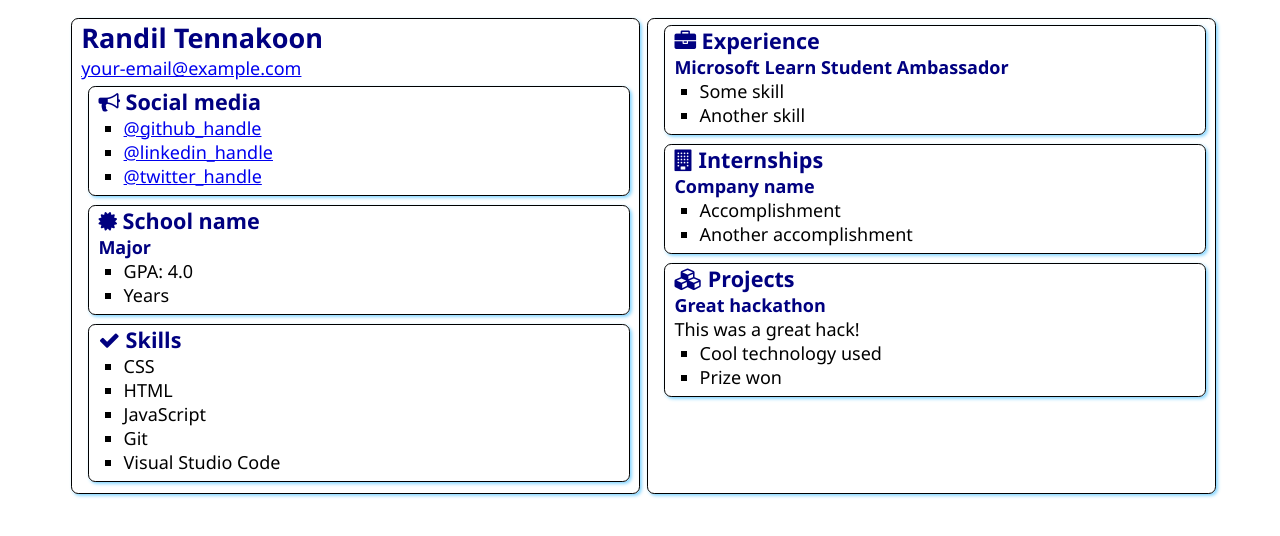
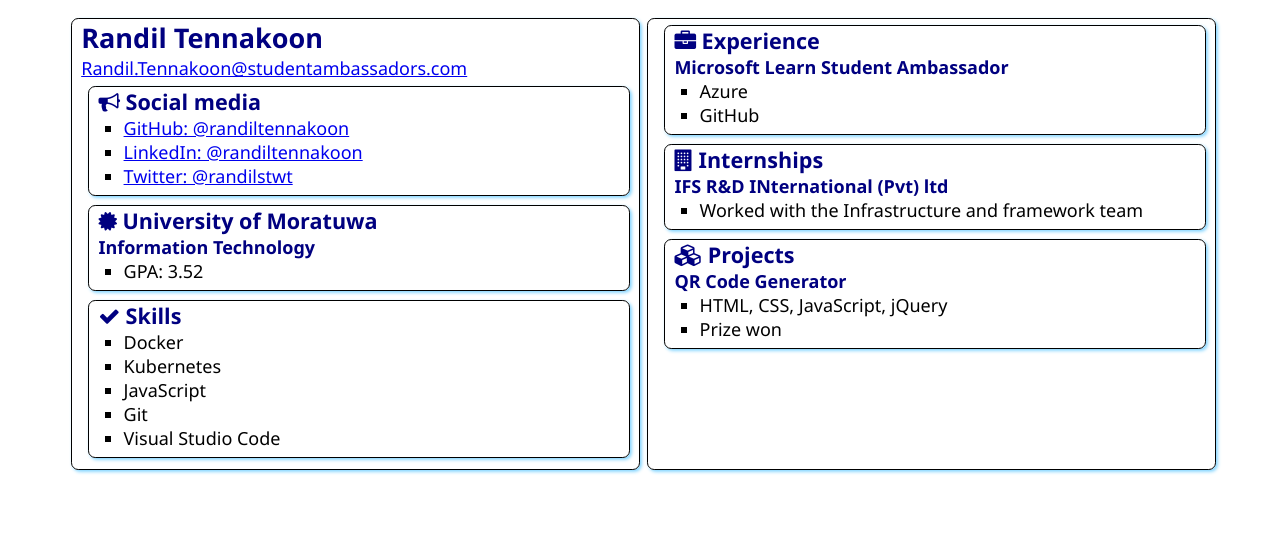
Before and after one commit to randiltennakoon/SATechnicalOnboarding, a plain HTML site: page src/index.html in a window 1280 px wide. Drawn offline with Linux system fonts and the light colour scheme.

Commit message:
updated the index.html

```diff
--- a/src/index.html
+++ b/src/index.html
@@ -13,7 +13,7 @@
     <main>
         <article class="box">
             <h1>Randil Tennakoon</h1>
-            <div><a href="mailto:your.email@example.com">your-email@example.com</a></div>
+            <div><a href="mailto:your.email@example.com">Randil.Tennakoon@studentambassadors.com</a></div>
 
             <section class="box">
                 <h2>
@@ -21,9 +21,9 @@
                     Social media
                 </h2>
                 <ul>
-                    <li><a href="https://github.com/<handle>">@github_handle</a></li>
-                    <li><a href="https://linkedin.com/in/<handle>">@linkedin_handle</a></li>
-                    <li><a href="https://twitter.com/<handle>">@twitter_handle</a></li>
+                    <li><a href="https://github.com/randiltennakoon">GitHub: @randiltennakoon</a></li>
+                    <li><a href="https://linkedin.com/in/randiltennakoon">LinkedIn: @randiltennakoon</a></li>
+                    <li><a href="https://twitter.com/randilstwt">Twitter: @randilstwt</a></li>
                 </ul>
             </section>
 
@@ -31,12 +31,11 @@
                 <div class="education">
                     <h2>
                         <i class="fa fa-certificate" aria-hidden="true"></i>
-                        School name
+                        University of Moratuwa
                     </h2>
-                    <h3>Major</h3>
+                    <h3>Information Technology</h3>
                     <ul>
-                        <li>GPA: 4.0</li>
-                        <li>Years</li>
+                        <li>GPA: 3.52</li>
                     </ul>
                 </div>
             </section>
@@ -47,8 +46,8 @@
                     Skills
                 </h2>
                 <ul>
-                    <li>CSS</li>
-                    <li>HTML</li>
+                    <li>Docker</li>
+                    <li>Kubernetes</li>
                     <li>JavaScript</li>
                     <li>Git</li>
                     <li>Visual Studio Code</li>
@@ -63,8 +62,8 @@
                 </h2>
                 <h3>Microsoft Learn Student Ambassador</h3>
                 <ul>
-                    <li>Some skill</li>
-                    <li>Another skill</li>
+                    <li>Azure</li>
+                    <li>GitHub</li>
                 </ul>
             </section>
             <section class="box">
@@ -73,10 +72,9 @@
                     Internships
                 </h2>
 
-                <h3>Company name</h3>
+                <h3>IFS R&D INternational (Pvt) ltd</h3>
                 <ul>
-                    <li>Accomplishment</li>
-                    <li>Another accomplishment</li>
+                    <li>Worked with the Infrastructure and framework team</li>
                 </ul>
             </section>
             <section class="box">
@@ -85,10 +83,9 @@
                     Projects
                 </h2>
 
-                <h3>Great hackathon</h3>
-                <div>This was a great hack!</div>
+                <h3>QR Code Generator</h3>
                 <ul>
-                    <li>Cool technology used</li>
+                    <li>HTML, CSS, JavaScript, jQuery</li>
                     <li>Prize won</li>
                 </ul>
             </section>
```
